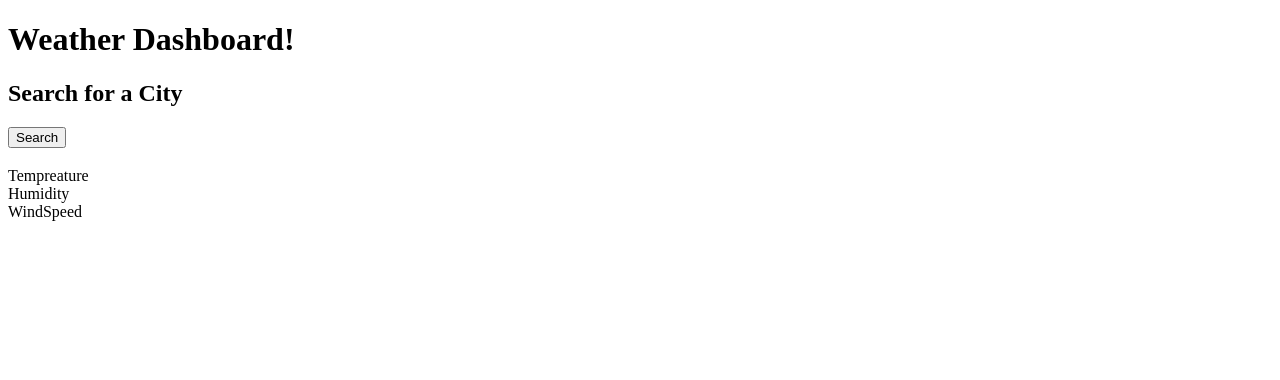
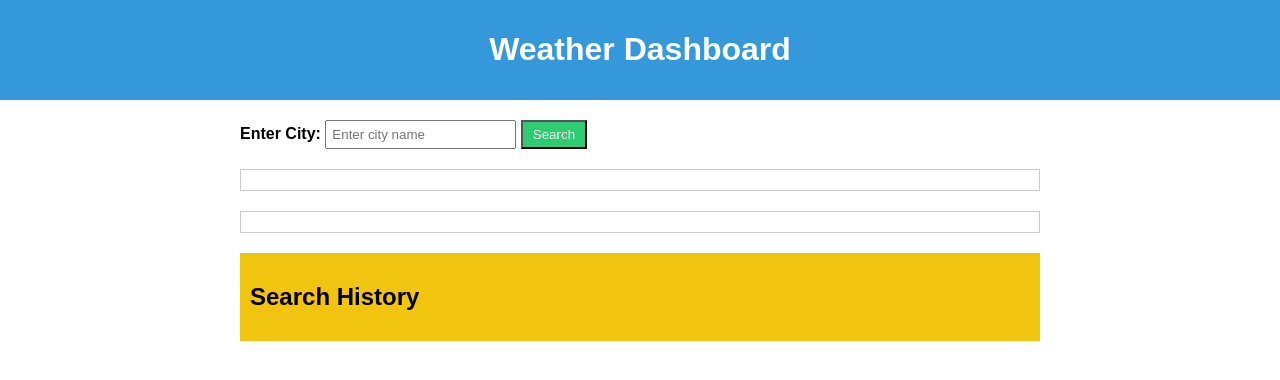
Before and after one commit to AleSolis24/Weather-app, a plain HTML site: page index.html in a window 1280 px wide. Drawn offline with nearby package versions, Linux system fonts and the light colour scheme.

Commit message:
added basic html and css styling

```diff
--- a/index.html
+++ b/index.html
@@ -1,41 +1,40 @@
 <!DOCTYPE html>
 <html lang="en">
-  <head>
-    <meta charset="UTF-8" />
-    <meta name="viewport" content="width=device-width, initial-scale=1.0" />
-    <meta http-equiv="X-UA-Compatible" content="ie=edge" />
+<head>
+  <meta charset="UTF-8">
+  <meta name="viewport" content="width=device-width, initial-scale=1.0">
+  <title>Weather Dashboard</title>
+  <link rel="stylesheet" href="style.css">
+</head>
+<body>
 
-    <title>Weather Dashboard</title>
-  </head>
+  <header>
+    <h1>Weather Dashboard</h1>
+  </header>
 
-  <body>
-    <header>
-        <h1>Weather Dashboard!</h1>
-    </header>
-    <div class="row">
-        <div id="Cities">
-            <h2>Search for a City</h2>
-            <button id="searchBtn">Search</button>
-        </div>
-    </div>
+  <main>
+    <section id="searchForm">
+      <label for="cityInput">Enter City:</label>
+      <input type="text" id="cityInput" placeholder="Enter city name">
+      <button id="searchBtn">Search</button>
+    </section>
 
-    <div id="selectedCitites">
-        <h3>
-            <div class="cityAndDate"></div>
-        </h3>
-        <div id="temp">Tempreature</div>
-        <div id="humidity">Humidity</div>
-        <div id="windSpeed">WindSpeed</div>
-    </div>
+    <section id="currentWeather">
 
-    <div></div>
+    </section>
 
+    <section id="forecast">
 
+    </section>
 
+    <section id="searchHistory">
+      <h2>Search History</h2>
+      <ul>
 
+      </ul>
+    </section>
+  </main>
 
-
-
-    <script src="https://code.jquery.com/jquery-3.5.1.min.js"></script>
-
-  </body>
+  <script src="script.js"></script>
+</body>
+</html>
--- a/style.css
+++ b/style.css
@@ -0,0 +1,65 @@
+body {
+    font-family: 'Arial', sans-serif;
+    margin: 0;
+    padding: 0;
+  }
+
+  header {
+    background-color: #3498db;
+    color: #fff;
+    text-align: center;
+    padding: 10px;
+  }
+
+  main {
+    max-width: 800px;
+    margin: 20px auto;
+  }
+
+  #searchForm {
+    margin-bottom: 20px;
+  }
+
+  label {
+    font-weight: bold;
+  }
+
+  input {
+    padding: 5px;
+  }
+
+  button {
+    padding: 5px 10px;
+    background-color: #2ecc71;
+    color: #fff;
+    cursor: pointer;
+  }
+
+  button:hover {
+    background-color: #27ae60;
+  }
+
+  #currentWeather, #forecast {
+    border: 1px solid #ccc;
+    padding: 10px;
+    margin-bottom: 20px;
+  }
+
+  #searchHistory {
+    background-color: #f1c40f;
+    padding: 10px;
+  }
+
+  ul {
+    list-style: none;
+    padding: 0;
+  }
+
+  li {
+    margin-bottom: 5px;
+    cursor: pointer;
+  }
+
+  li:hover {
+    text-decoration: underline;
+  }
```
Also changed, not shown: 1 other file.
